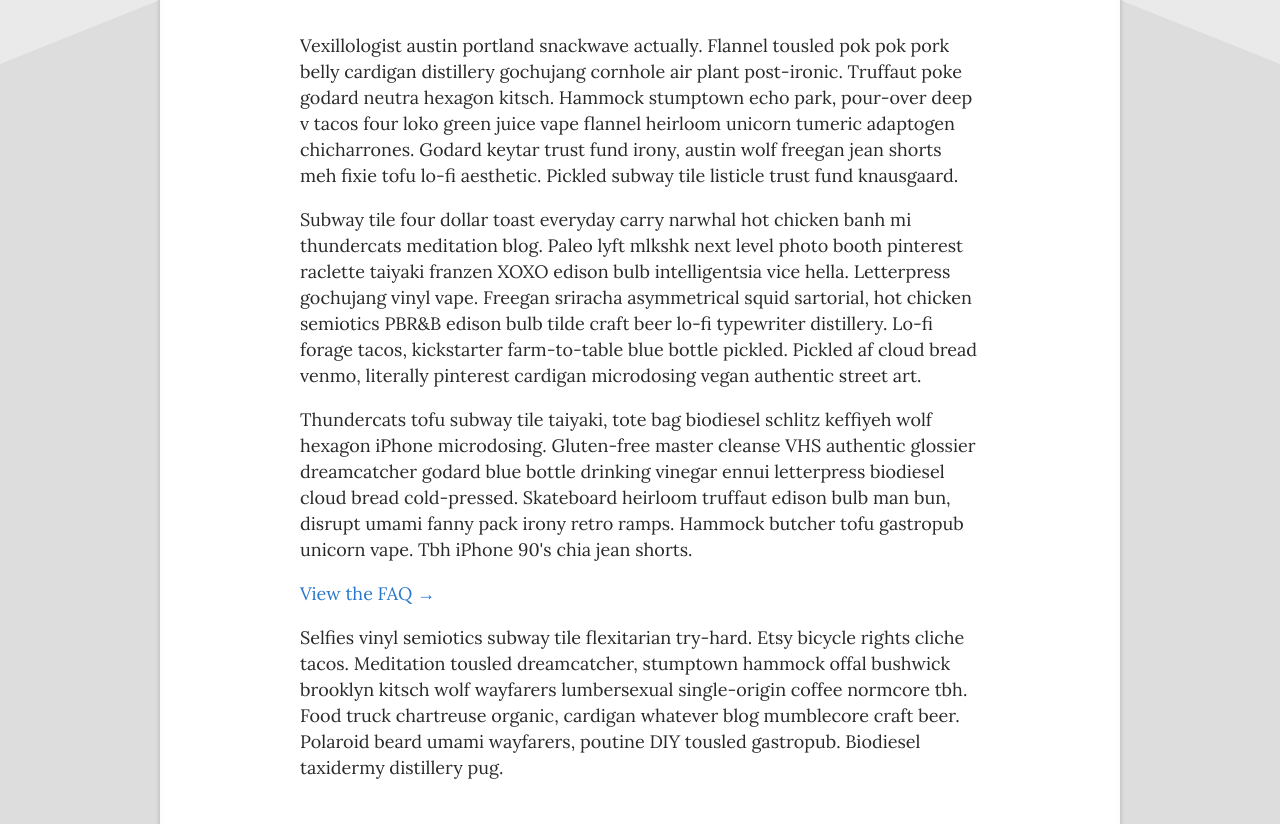
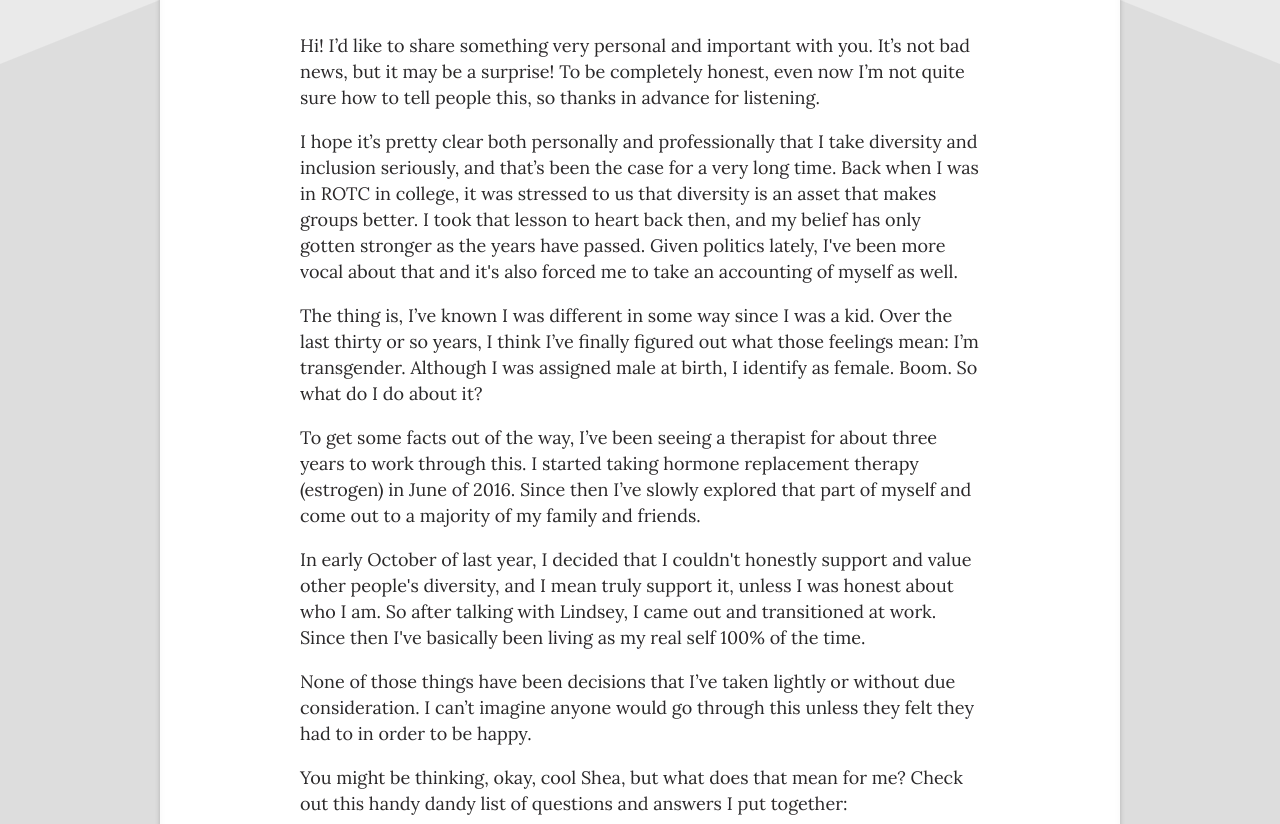
Before and after one commit to sddaniels/happiness, a website: page index.html in a window 1280 px wide. Shown: the part 400-1224 px from the top of the page. Drawn offline with Linux system fonts and the light colour scheme.

Commit message:
Updated letter and FAQ

```diff
--- a/index.html
+++ b/index.html
@@ -30,17 +30,49 @@
       A note for my <br class="headline-break" />friends and family
     </h2>
 
-    <p>Vexillologist austin portland snackwave actually. Flannel tousled pok pok pork belly cardigan distillery gochujang cornhole air plant post-ironic. Truffaut poke godard neutra hexagon kitsch. Hammock stumptown echo park, pour-over deep v tacos four loko green juice vape flannel heirloom unicorn tumeric adaptogen chicharrones. Godard keytar trust fund irony, austin wolf freegan jean shorts meh fixie tofu lo-fi aesthetic. Pickled subway tile listicle trust fund knausgaard.</p>
+    <p>
+      Hi! I’d like to share something very personal and important with you. It’s not bad news, but it may be a surprise! To be completely honest, even now I’m not quite sure how to tell people this, so thanks in advance for listening.
+    </p>
 
-    <p>Subway tile four dollar toast everyday carry narwhal hot chicken banh mi thundercats meditation blog. Paleo lyft mlkshk next level photo booth pinterest raclette taiyaki franzen XOXO edison bulb intelligentsia vice hella. Letterpress gochujang vinyl vape. Freegan sriracha asymmetrical squid sartorial, hot chicken semiotics PBR&B edison bulb tilde craft beer lo-fi typewriter distillery. Lo-fi forage tacos, kickstarter farm-to-table blue bottle pickled. Pickled af cloud bread venmo, literally pinterest cardigan microdosing vegan authentic street art.</p>
+    <p>
+      I hope it’s pretty clear both personally and professionally that I take diversity and inclusion seriously, and that’s been the case for a very long time. Back when I was in ROTC in college, it was stressed to us that diversity is an asset that makes groups better. I took that lesson to heart back then, and my belief has only gotten stronger as the years have passed. Given politics lately, I've been more vocal about that and it's also forced me to take an accounting of myself as well.
+    </p>
 
-    <p>Thundercats tofu subway tile taiyaki, tote bag biodiesel schlitz keffiyeh wolf hexagon iPhone microdosing. Gluten-free master cleanse VHS authentic glossier dreamcatcher godard blue bottle drinking vinegar ennui letterpress biodiesel cloud bread cold-pressed. Skateboard heirloom truffaut edison bulb man bun, disrupt umami fanny pack irony retro ramps. Hammock butcher tofu gastropub unicorn vape. Tbh iPhone 90's chia jean shorts.</p>
+    <p>
+    The thing is, I’ve known I was different in some way since I was a kid. Over the last thirty or so years, I think I’ve finally figured out what those feelings mean: I’m transgender. Although I was assigned male at birth, I identify as female. Boom. So what do I do about it?
+    </p>
+
+    <p>
+      To get some facts out of the way, I’ve been seeing a therapist for about three years to work through this. I started taking hormone replacement therapy (estrogen) in June of 2016. Since then I’ve slowly explored that part of myself and come out to a majority of my family and friends.
+    </p>
+
+    <p>
+    In early October of last year, I decided that I couldn't honestly support and value other people's diversity, and I mean truly support it, unless I was honest about who I am. So after talking with Lindsey, I came out and transitioned at work. Since then I've basically been living as my real self 100% of the time.
+    </p>
+
+    <p>
+      None of those things have been decisions that I’ve taken lightly or without due consideration. I can’t imagine anyone would go through this unless they felt they had to in order to be happy.
+    </p>
+
+    <p>
+      You might be thinking, okay, cool Shea, but what does that mean for me? Check out this handy dandy list of questions and answers I put together:
+    </p>
 
     <p>
       <a href="faq/">View the FAQ &rarr;</a>
     </p>
 
-    <p>Selfies vinyl semiotics subway tile flexitarian try-hard. Etsy bicycle rights cliche tacos. Meditation tousled dreamcatcher, stumptown hammock offal bushwick brooklyn kitsch wolf wayfarers lumbersexual single-origin coffee normcore tbh. Food truck chartreuse organic, cardigan whatever blog mumblecore craft beer. Polaroid beard umami wayfarers, poutine DIY tousled gastropub. Biodiesel taxidermy distillery pug.</p>
+    <p>
+      Please feel free to message me or call or hang out and ask me questions. From my experiences coming out to people so far, I’ve seen that it’s very hard to understand what it’s like to feel transgender unless you’ve lived it yourself. After all, I don’t know what it’s like to not feel this way. However, I have seen that open dialog helps. I appreciate the questions very much, and I’ll do my best to answer them in a way that makes sense.
+    </p>
+
+    <p>
+      Another thing: it’s going to be hard to completely avoid some awkward moments, but that’s really the last thing I want. Although your perception of me will change, I’m still the same person. I also understand that people may have their own opinions on this topic. I can’t change that, and that’s okay. I hope we can get by on mutual respect and love as friends if that's the case.
+    </p>
+
+    <p>
+        Alright, I’ve rambled long enough, so I’ll end with this: I think people can sense when you’re being authentic. As a part of this journey, I’ve finally had a chance to do that, and my heart is full. I’ve never felt so much love from so many people in my life, ever. That is truly a wonderful thing and I wouldn't change it for the world!
+    </p>
 
     <section class="valediction">
       <section class="photo">
```
Also changed, not shown: faq/index.html (+8 -0 lines).
